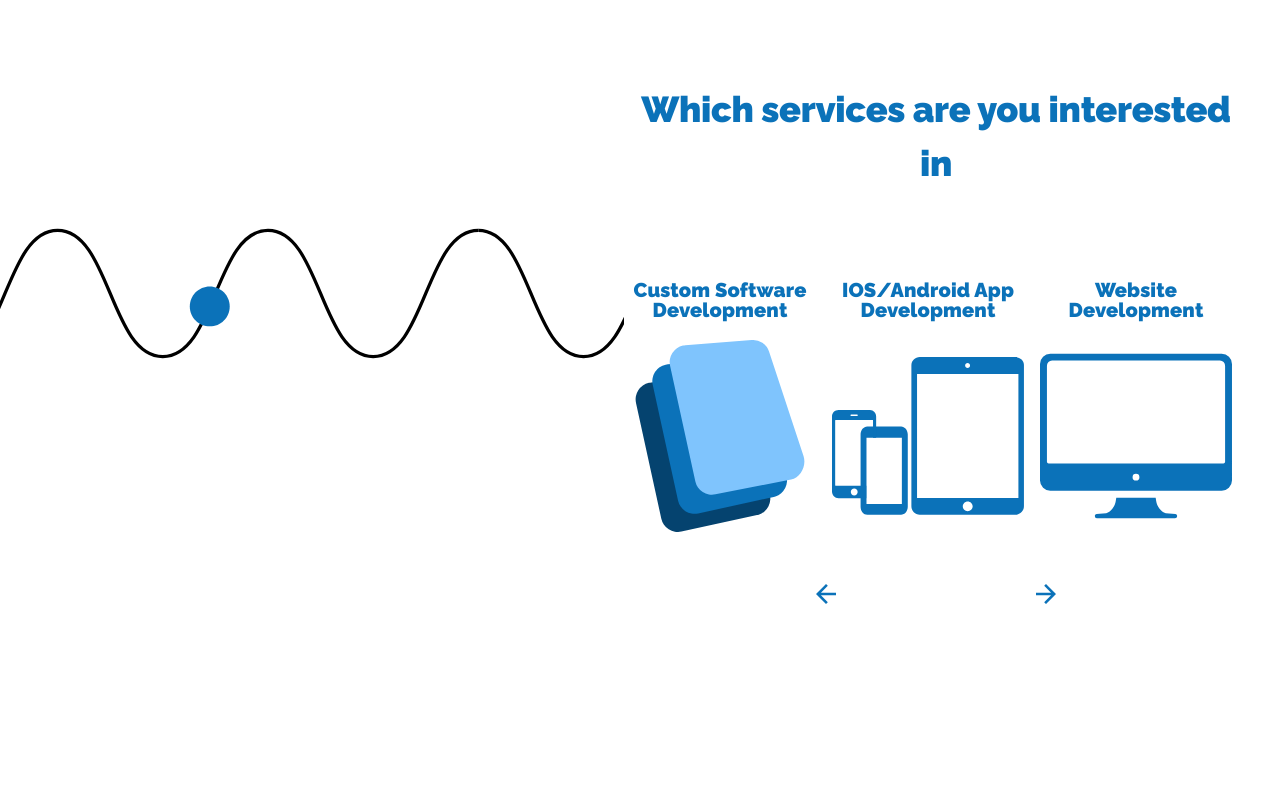
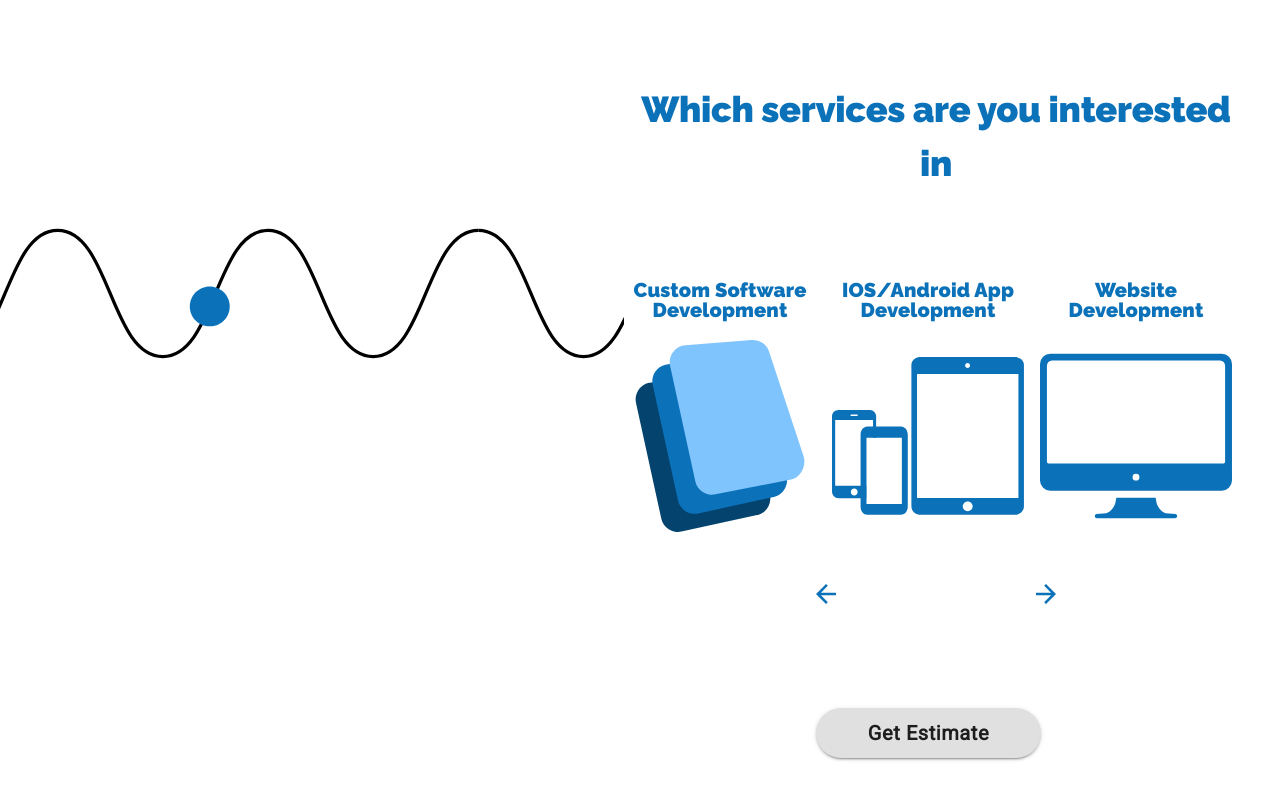
Before and after one commit to huyviet1995/material-ui-tutorial-1, a React (Create React App) app: page /estimate in a window 1280 px wide. Shown: the part 210-1010 px from the top of the page. Built offline with nearby package versions, Linux system fonts and the light colour scheme.

Commit message:
Adding the estimate button

```diff
--- a/src/components/Estimate.js
+++ b/src/components/Estimate.js
@@ -32,6 +32,18 @@ const useStyles = makeStyles(theme => ({
     icon: {
         width: '12em',
         height: '12em',
+    },
+    estimateButton: {
+        ...theme.typography.estimate,
+        borderRadius: 50,
+        backgroundColor: theme.palette.common.orange,
+        height: 50,
+        width: 225,
+        fontSize: "1.25rem",
+        marginTop: "5em",
+        "&:hover": {
+            backgroundColor: theme.palette.secondary.light,
+        }
     }
 }));
 
@@ -103,6 +115,9 @@ export default function Estimate() {
                     <Grid item>
                         <img src={forwardArrow} alt="Next question"></img>
                     </Grid>
+                    <Grid item>
+                        <Button variant="contained" className={classes.estimateButton}>Get Estimate</Button>
+                    </Grid>
                 </Grid>
             </Grid>
         </Grid>
```
